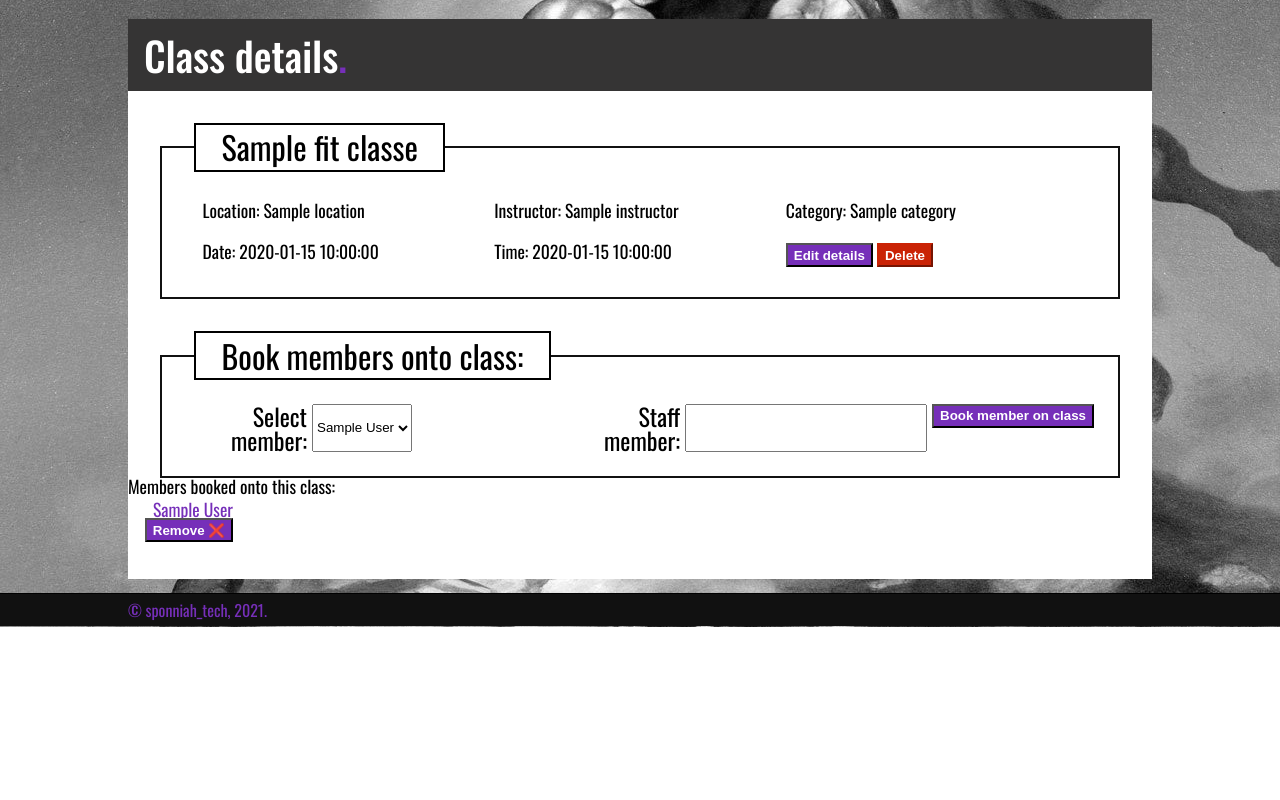
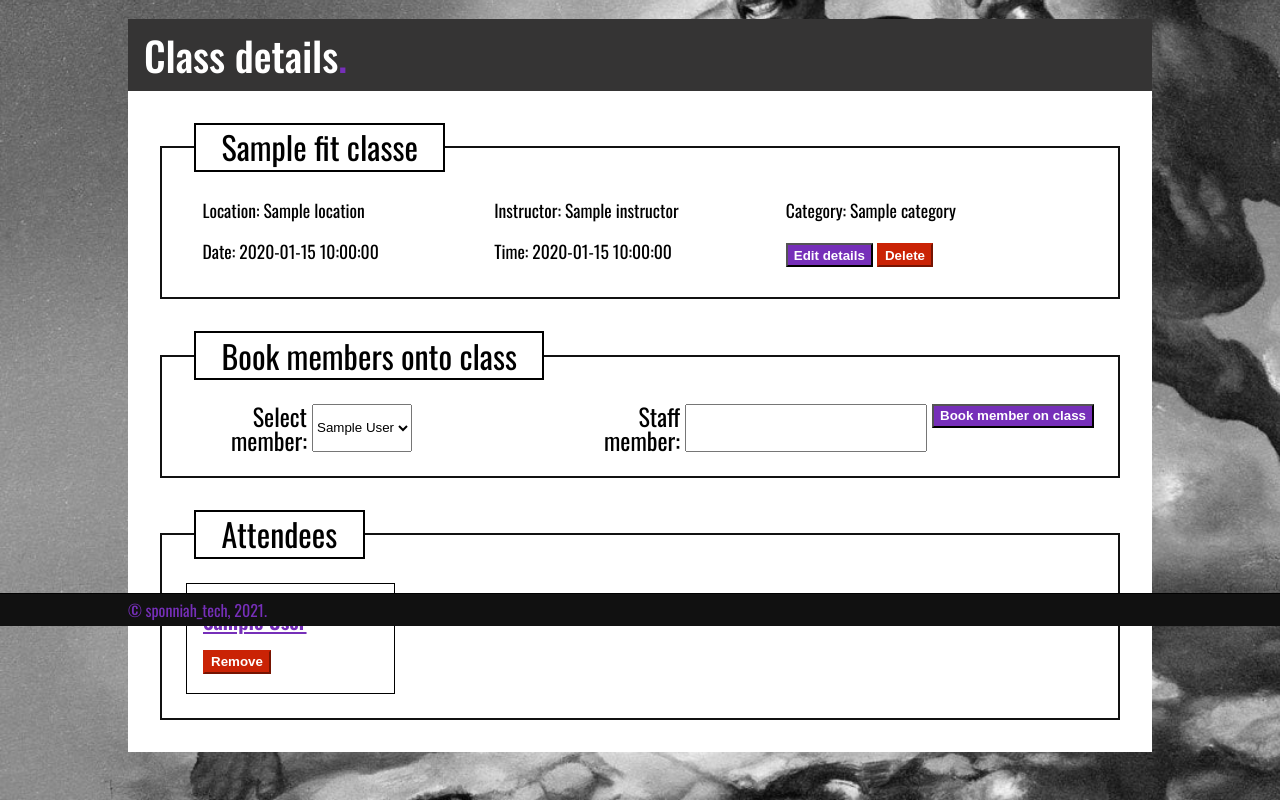
Before and after one commit to Boystavros/gym_admin_app_Python, a Flask app: page /classes/1 in a window 1280 px wide. Shown: the part 174-974 px from the top of the page. Before the commit the page ends 801 px from the top, so only its background shows below. Run offline with Flask 2, Linux system fonts and the light colour scheme; a database or web service that is not in the repository returns one stand-in record (values such as "Sample title"); some libraries are stand-ins or nearby versions.

Commit message:
Classes show.html styled.

```diff
--- a/templates/classes/show.html
+++ b/templates/classes/show.html
@@ -19,7 +19,7 @@
         </div>
     </fieldset>
     <fieldset class="container">
-        <legend class="container-title">Book members onto class:</legend>
+        <legend class="container-title">Book members onto class</legend>
         <form class="container-content-form" id="book-class" action="/bookings/class/{{ fit_class.id }}/create" method="post">
             <input type="hidden" name="fit_class_id" value="{{ fit_class.id }}">
 
@@ -36,14 +36,15 @@
             <button type="submit">Book member on class</button>
         </form>
     </fieldset>
-    <h2>Members booked onto this class:</h2>
-    <ul>
+    <fieldset class="container">
+        <legend class="container-title">Attendees</legend>
+            <ul class="container-content-tiles">
                 {% for booking in bookings %}
                     <li>
                         <a href="/members/{{ booking.member.id }}">{{ booking.member.first_name }} {{ booking.member.last_name }}</a>
-                <a href="/bookings/class{{ fit_class.id }}/{{ booking.id }}/delete"><button>Remove ❌ </button></a>
+                        <a href="/bookings/class{{ fit_class.id }}/{{ booking.id }}/delete"><button class="delete-button">Remove</button></a>
                     </li>
                 {% endfor %}
             </ul>
-
+        </fieldset>
 {% endblock content %}
```
Lines whose indentation alone changed are shown as unchanged.
